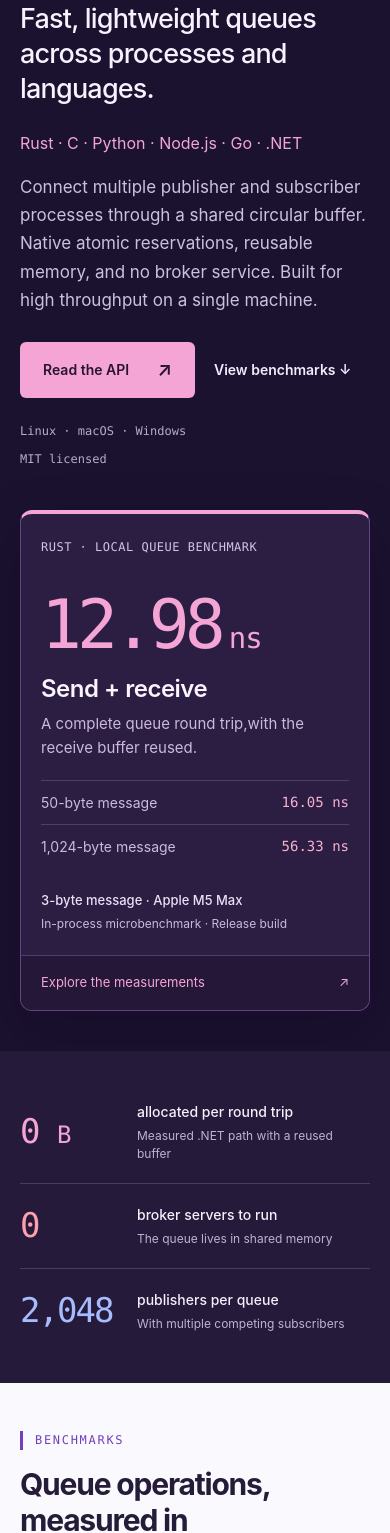
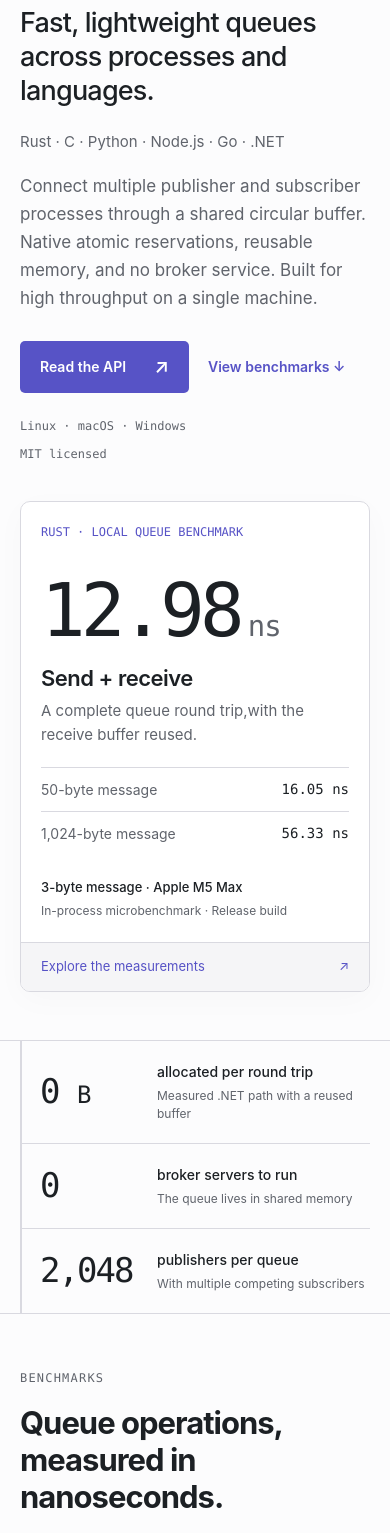
Before and after one commit to cloudtoid/interprocess, a website: page src/website/index.html in a window 390 px wide. Shown: the part 230-1763 px from the top of the page. Drawn offline with Linux system fonts and the light colour scheme.

Commit message:
Use restrained slate and iris website theme

```diff
--- a/src/website/style.css
+++ b/src/website/style.css
@@ -1,43 +1,44 @@
 :root {
   color-scheme: light;
-  --background: #faf9fd;
+  --background: #fcfcfd;
   --surface: #ffffff;
-  --heading-row: #f1eef9;
-  --highlight: #eee7ff;
-  --button-text: #fff;
-  --button-hover: #513a83;
-  --syntax-keyword: #a62664;
-  --syntax-string: #9d3667;
-  --syntax-function: #1558c0;
-  --syntax-number: #805100;
-  --ink: #241c38;
-  --muted: #686078;
-  --line: #ded8e9;
-  --soft: #f1eef9;
-  --accent: #7040bf;
-  --hero: #1b1230;
-  --hero-accent: #f4a5d6;
-  --pink: #f4a5d6;
-  --mono: ui-monospace, SFMono-Regular, Consolas, monospace;
+  --heading-row: #f0f0f3;
+  --highlight: #f0f1fe;
+  --button-text: #ffffff;
+  --button-hover: #5151cd;
+  --syntax-keyword: #8e4ec6;
+  --syntax-string: #b32665;
+  --syntax-function: #3451b2;
+  --syntax-number: #ad3d28;
+  --ink: #1c2024;
+  --muted: #60646c;
+  --line: #d9d9e0;
+  --soft: #f5f5f7;
+  --accent: #5753c6;
+  --rose: #ca244d;
+  --mono: ui-monospace, "SFMono-Regular", Menlo, Consolas, monospace;
 }
 [data-theme="dark"] {
   color-scheme: dark;
-  --background: #110d1b;
-  --surface: #1c1629;
-  --heading-row: #251d36;
-  --highlight: #302146;
-  --ink: #f0ebf8;
-  --muted: #b5a9c8;
-  --line: #40344f;
-  --soft: #21192f;
-  --accent: #c6a4ff;
-  --button-text: #1b1230;
-  --button-hover: #e1ceff;
-  --syntax-keyword: #f3a0cf;
-  --syntax-string: #f4a5c5;
-  --syntax-function: #8ab8ff;
-  --syntax-number: #eac589;
+  --background: #111113;
+  --surface: #18191b;
+  --heading-row: #212225;
+  --highlight: #27264a;
+  --ink: #edeef0;
+  --muted: #b0b4ba;
+  --line: #363a3f;
+  --soft: #1c1d20;
+  --accent: #b1a9ff;
+  --rose: #ff92ad;
+  --button-text: #111113;
+  --button-hover: #7773e6;
+  --syntax-keyword: #d1afff;
+  --syntax-string: #ffb7cd;
+  --syntax-function: #9eb1ff;
+  --syntax-number: #ffb4a4;
 }
+[data-theme="dark"] .button { background: #5b5bd6; }
+[data-theme="dark"] .button:hover { background: #6e6ade; }
 * { box-sizing: border-box; }
 html { scroll-behavior: smooth; scroll-padding-top: 24px; }
 body { margin: 0; background: var(--background); color: var(--ink); font: 16px/1.65 -apple-system, BlinkMacSystemFont, "Avenir Next", "Segoe UI", sans-serif; }
@@ -145,7 +146,6 @@ tr.highlight td:nth-last-child(2) { color: var(--accent); font-size: 16px; }
 .start { display: grid; grid-template-columns: .8fr 1.2fr; gap: 65px; align-items: center; }
 .start h2 { margin-bottom: 23px; }
 .start p:not(.eyebrow) { font-size: 16px; color: var(--muted); }
-.start .release { font-size: 14px!important; border-left: 2px solid var(--line); padding-left: 14px; margin: 25px 0; }
 .code-window { min-width: 0; background: var(--soft); color: var(--ink); overflow: hidden; border: 1px solid var(--line); border-radius: 3px; }
 .tabs { display: flex; padding: 9px 10px 0; gap: 1px; border-bottom: 1px solid var(--line); overflow-x: auto; }
 .tabs button { border: 0; border-bottom: 2px solid transparent; background: none; color: var(--muted); font-size: 14px; white-space: nowrap; padding: 10px 11px; cursor: pointer; }
@@ -270,111 +270,42 @@ footer .brand { color: var(--ink); }
   h1 { font-size: clamp(42px, 10vw, 49px); }
 }
 
-/* Violet surfaces with pink, rose, and blue accents. */
-header { min-height: 88px; border-bottom: 0; }
-header .brand { color: var(--accent); letter-spacing: -.8px; }
-header nav a { font-weight: 550; }
-.hero { background: var(--hero); color: #f8f2ff; box-shadow: 0 0 0 100vmax var(--hero); clip-path: inset(0 -100vmax); padding-top: 84px; padding-bottom: 76px; gap: 72px; }
-.hero .eyebrow { color: var(--hero-accent); letter-spacing: 1.5px; }
-.hero h1 { font-weight: 700; letter-spacing: -.055em; margin-bottom: 30px; }
-.hero .version { color: var(--hero-accent); border-color: #79529b; background: #322144; border-radius: 5px; }
-.hero .status-dot { background: var(--hero-accent); }
-.hero-languages { color: var(--hero-accent); font-size: 1rem; line-height: 1.8; margin: 16px 0; }
-.adoption { padding-top: 32px; padding-bottom: 32px; text-align: center; color: var(--muted); }
-.adoption p { margin: 0; font-size: 1.125rem; }
-.adoption strong { color: var(--ink); font-weight: 650; }
-.hero .intro { font-size: clamp(28px, 3vw, 35px); line-height: 1.3; font-weight: 450; }
-.hero-description { color: #ccc0de; font-size: 17px; }
-.hero .button { background: var(--hero-accent); color: #281333; padding: 14px 23px; }
-.hero .button:hover { background: #f9c5e6; }
-.hero .text-link { color: #f4eaff; }
-.hero .availability { color: #b9aacd; }
-.hero .availability span { border-color: #4c3b60; }
-.speed-panel { color: #f5edff; background: #2c1d42; border: 1px solid #624680; border-top: 4px solid var(--hero-accent); border-radius: 12px; padding: 27px 30px 0; box-shadow: 0 22px 55px #10051f55; }
-.speed-panel .chip { color: #d4c2e8; border-color: #72558e; }
-.speed-panel .panel-heading .eyebrow { color: #d4c2e8; letter-spacing: .5px; }
-.speed-panel .speed-value { color: var(--hero-accent); font-size: clamp(70px, 7vw, 91px); margin-top: 25px; }
-.speed-panel h2 { color: #faf4ff; font-size: 24px; }
-.speed-panel > p, .speed-panel .payload-results dt, .speed-panel .measurement-label { color: #cbbadb; }
-.speed-panel .payload-results > div { border-color: #533c6d; }
-.speed-panel .payload-results dd { color: #f6b3d0; }
-.speed-panel .measurement-label strong { color: #ece0f7; }
-.speed-panel .panel-link { border-color: #533c6d; color: var(--hero-accent); margin-left: -30px; margin-right: -30px; padding: 16px 30px; background: #241737; border-radius: 0 0 11px 11px; }
-.proof-strip { background: #251a39; color: #f5effc; box-shadow: 0 0 0 100vmax #251a39; clip-path: inset(0 -100vmax); border: 0; padding-top: 30px; padding-bottom: 30px; }
-.proof-strip strong { color: var(--hero-accent); }
-.proof-strip > div:nth-child(2) strong { color: #ff9eae; }
-.proof-strip > div:nth-child(3) strong { color: #a6bcff; }
-.proof-strip small { color: #c1b1d5; }
+/* Slate surfaces and restrained iris accents, based on Radix Colors. */
+header { border-bottom: 1px solid var(--line); }
+.hero { padding-top: 88px; padding-bottom: 80px; gap: 64px; }
+.hero h1 { font-weight: 700; letter-spacing: -.055em; }
+.hero .eyebrow { color: var(--accent); }
+.hero-languages { color: var(--muted); font-size: 15px; margin: 18px 0; }
+.version { border-radius: 4px; background: var(--soft); }
+.button { background: var(--accent); color: #fff; border-radius: 5px; }
+.button:hover { background: var(--button-hover); }
+.adoption { padding-top: 30px; padding-bottom: 30px; text-align: center; color: var(--muted); }
+.adoption p { margin: 0; font-size: 17px; }
+.adoption strong { color: var(--ink); }
+.speed-panel { border: 1px solid var(--line); border-radius: 10px; box-shadow: 0 8px 32px #00000006; }
+.speed-value { color: var(--ink); letter-spacing: -.065em; }
+.speed-value > span { color: var(--muted); }
+.speed-panel .panel-link { background: var(--soft); border-radius: 0 0 9px 9px; }
+.proof-strip strong { color: var(--ink); }
+.proof-strip > div { border-left: 2px solid var(--line); padding-left: 18px; }
+.section-heading h2, .start h2, .open h2 { font-weight: 650; }
+.benchmark-block { border-radius: 8px; background: var(--surface); }
+.benchmark-header h3 { font-size: 21px; }
+.methodology { padding: 0 18px; background: var(--soft); border: 1px solid var(--line); border-radius: 6px; }
+.queue-diagram { border-radius: 8px; }
+.process { border-radius: 4px; }
+.process-group .process { border-left: 2px solid var(--accent); }
+.process-group:last-child .process { border-left-color: var(--rose); }
+.process-group:last-child .process-dot { background: var(--rose); }
+.queue-core { border-color: var(--line); border-radius: 6px; }
+.benefits .feature-index { color: var(--accent); }
+.code-window { border-radius: 8px; background: var(--surface); }
+.tabs, .code-footer { background: var(--soft); }
+.tabs [aria-selected=true] { background: var(--surface); }
+.open { background: var(--soft); }
+.open-inner { align-items: center; }
 @media (max-width:800px) {
-  .hero { gap: 40px; padding-top: 56px; padding-bottom: 50px; }
-  .speed-panel { max-width: none; }
-}
-@media (max-width:520px) {
-  header { min-height: 74px; }
-  .hero { padding-top: 44px; padding-bottom: 40px; }
-  .hero .intro { font-size: 27px; }
-  .speed-panel { padding: 24px 20px 0; }
-  .speed-panel .speed-value { font-size: 68px; }
-  .speed-panel .panel-link { margin-left: -20px; margin-right: -20px; padding-left: 20px; padding-right: 20px; }
-  .proof-strip > div + div { border-color: #4c3b60; }
-}
-.section { padding-top: 88px; padding-bottom: 88px; }
-.section-heading .eyebrow, .start > div > .eyebrow { color: var(--accent); padding-left: 12px; border-left: 3px solid var(--accent); letter-spacing: 1.7px; }
-.section-heading h2, .start h2, .open h2 { font-weight: 650; letter-spacing: -.04em; }
-.benchmark-block { background: var(--surface); border-radius: 10px; }
-.benchmark-header { background: var(--soft); padding-top: 23px; padding-bottom: 23px; }
-.benchmark-header h3 { color: var(--accent); font-size: 24px; }
-.benchmark-header .chip { border: 0; background: var(--surface); padding: 6px 10px; border-radius: 5px; }
-tr.highlight td:first-child { border-left: 4px solid var(--accent); padding-left: 20px; font-weight: 650; }
-tr.highlight td:nth-last-child(2) { font-size: 18px; }
-.methodology { padding: 0 18px; background: var(--soft); border: 1px solid var(--line); border-radius: 7px; }
-.queue-diagram { border-radius: 12px; background: var(--surface); padding-top: 36px; padding-bottom: 36px; }
-.process-group h3 { color: #7040bf; }
-.process-group:last-child h3 { color: #b43b59; }
-.process-group .process { border-left: 3px solid #9565d5; border-radius: 5px; background: var(--soft); }
-.process-group .process-dot { background: #9565d5; }
-.process-group:last-child .process { border-left-color: #e86b88; }
-.process-group:last-child .process-dot { background: #e86b88; }
-.queue-core { background: #29234f; color: #f3eeff; border: 1px solid #6254a3; border-radius: 9px; }
-.queue-title { color: #c9baff; }
-.queue-title .status-dot { background: var(--hero-accent); }
-.messages { border-color: #6254a3; border-radius: 5px; }
-.messages span { color: #e5dfff; background: #3b3267; border-color: #65568f; border-radius: 3px; }
-.messages span:first-child { background: var(--hero-accent); color: #281333; border-color: var(--hero-accent); }
-.queue-core .reuse { color: #c8bde5; border-color: #6254a3; }
-.queue-core > p { color: #c8bde5; }
-.efficiency { background: var(--soft); }
-.benefits .feature-index { display: inline-block; color: var(--accent); background: var(--surface); border: 1px solid var(--line); padding: 5px 9px; border-radius: 5px; }
-.benefits h3 { font-weight: 650; }
-.code-window {
-  --ink: #f0eafa; --muted: #baadcc; --line: #493c5f; --accent: #f4a5d6;
-  --syntax-keyword: #e9a0d3; --syntax-string: #f4b1c9; --syntax-function: #9bbcff; --syntax-number: #ffad9f;
-  background: #20192f; border: 1px solid #493c5f; border-radius: 10px;
-}
-.tabs { background: #191225; padding: 12px 12px 0; }
-.tabs [aria-selected=true] { background: #382549; border-radius: 5px 5px 0 0; }
-pre { padding: 28px; min-height: 320px; }
-.code-footer { background: #191225; }
-.open { background: #1b1230; color: #f5edff; }
-.open .eyebrow { color: var(--hero-accent); }
-.open p:not(.eyebrow) { color: #ccc0de; }
-.open .button { background: var(--hero-accent); color: #281333; }
-.open .button:hover { background: #f9c5e6; }
-.open-inner { padding-top: 65px; padding-bottom: 65px; align-items: center; }
-footer { border: 0; padding-top: 30px; padding-bottom: 30px; }
-footer .brand { color: var(--accent); }
-[data-theme=dark] .process-group h3 { color: #c6a4ff; }
-[data-theme=dark] .process-group:last-child h3 { color: #ff9eb4; }
-@media (max-width:800px) {
-  .section { padding-top: 60px; padding-bottom: 60px; }
-  .hero { gap: 40px; }
-}
-@media (max-width:520px) {
-  .section { padding-top: 48px; padding-bottom: 48px; }
-  .section-heading h2, .start h2, .open h2 { font-size: 30px; }
-  .queue-diagram { padding: 24px 14px; }
-  pre { padding: 22px 16px; font-size: 12px; }
-  .open-inner { padding-top: 45px; padding-bottom: 45px; }
+  .hero { padding-top: 52px; padding-bottom: 48px; gap: 36px; }
 }
 
 .brand img { display: block; width: 145px; height: 28px; object-fit: contain; }
```
